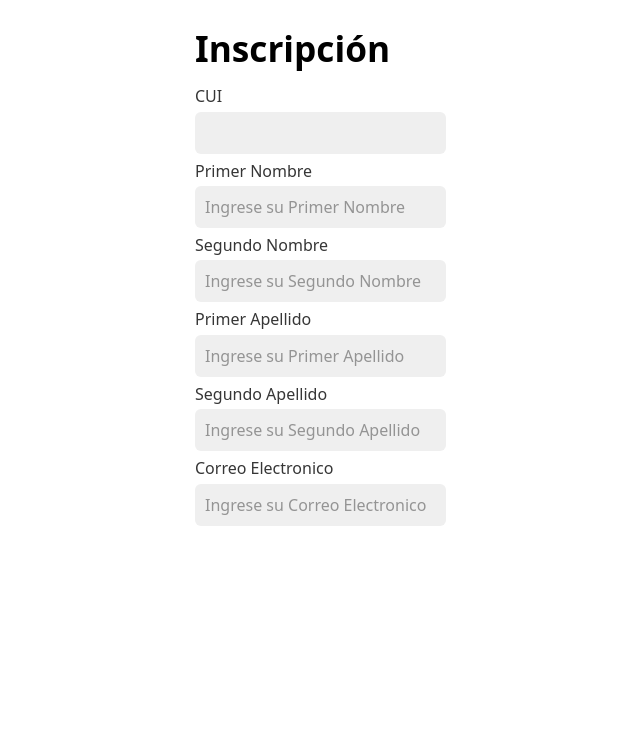
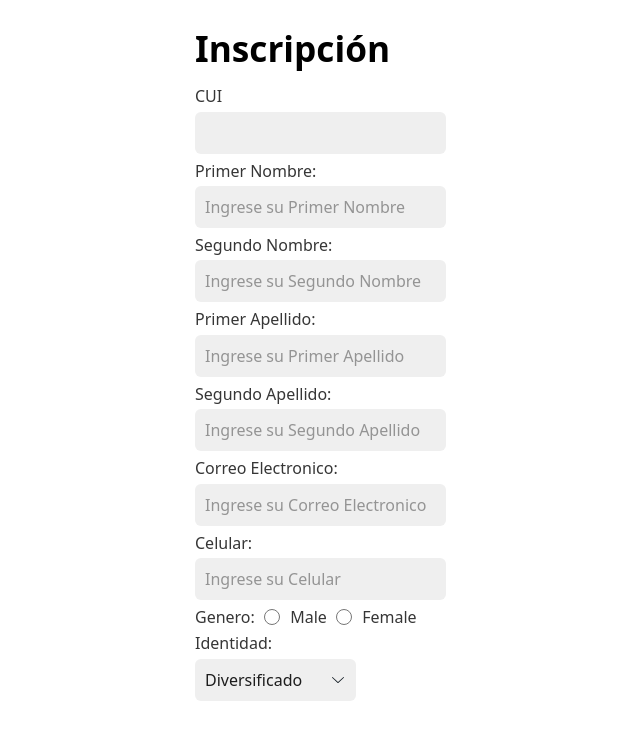
Before and after one commit to PabloMuralles/login_test, a PHP site: page /inscription.php in a window 1280 px wide. Shown: the top 740 px of the page, without its empty margins (45-685 px from the left). Run offline with PHP 8.4, Linux system fonts and the light colour scheme; data comes from the database, SQL or seed files in the repository; data that the repository does not hold is empty.

Commit message:
add the file CRUD to manage all the querys of the db and the drow down list it's conected with de db to get the values

```diff
--- /dev/null
+++ b/project/CRUD.php
@@ -0,0 +1,29 @@
+<?php
+
+function select_info($table, $fild, $comparison)
+{
+    $mysqli = require __DIR__ . "/database.php";
+
+    $sql = sprintf("SELECT * FROM $table WHERE $fild = '%s'"
+    , $mysqli->real_escape_string($comparison));
+
+    // $mysqli->close();
+
+    return $mysqli->query($sql);
+
+}
+
+function select_all_info($table)
+{
+    $mysqli = require __DIR__ . "/database.php";
+
+    $sql = sprintf("SELECT * FROM $table");
+
+    // $mysqli->close();
+
+    // $result = $mysqli->query($sql);
+
+    return $mysqli->query($sql);
+    // return $result->fetch_assoc();
+
+}
--- a/project/inscription.php
+++ b/project/inscription.php
@@ -1,12 +1,18 @@
 <?php
-    $mysqli = require __DIR__ . "/database.php";
+    // $mysqli = require __DIR__ . "/database.php";
+
+    // $cui = $_POST["cui"];
+
+    // $sql = sprintf("SELECT * FROM user WHERE cui = '%s'"
+    // , $mysqli->real_escape_string($cui));
+
+    // $result = $mysqli->query($sql);
+
+    require __DIR__ . "/CRUD.php";
 
     $cui = $_POST["cui"];
 
-    $sql = sprintf("SELECT * FROM user WHERE cui = '%s'"
-    , $mysqli->real_escape_string($cui));
-
-    $result = $mysqli->query($sql);
+    $result = select_info("user","cui",$cui);
 
     $user_exists = false;
 
@@ -34,7 +40,7 @@
         </div>
 
         <div>
-            <label for="primer_nombre">Primer Nombre</label>
+            <label for="primer_nombre">Primer Nombre:</label>
             <?php if ($user_exists): ?>
                 <input type="text" id="primer_nombre" name="cui" value="<?= htmlspecialchars($user_data[1] ?? "") ?>" >
             <?php else :  ?>
@@ -43,7 +49,7 @@
         </div>
 
         <div>
-            <label for="segundo_nombre">Segundo Nombre</label>
+            <label for="segundo_nombre">Segundo Nombre:</label>
             <?php if ($user_exists): ?>
                 <input type="text" id="segundo_nombre" name="segundo_nombre" value="<?= htmlspecialchars($user_data[2] ?? "") ?>" >
             <?php else :  ?>
@@ -52,7 +58,7 @@
         </div>
 
         <div>
-            <label for="primer_apellido">Primer Apellido</label>
+            <label for="primer_apellido">Primer Apellido:</label>
             <?php if ($user_exists): ?>
                 <input type="text" id="primer_apellido" name="primer_apellido" value="<?= htmlspecialchars($user_data[3] ?? "") ?>" >
             <?php else :  ?>
@@ -61,7 +67,7 @@
         </div>
 
         <div>
-            <label for="segundo_apellido">Segundo Apellido</label>
+            <label for="segundo_apellido">Segundo Apellido:</label>
             <?php if ($user_exists): ?>
                 <input type="text" id="segundo_apellido" name="segundo_apellido" value="<?= htmlspecialchars($user_data[4] ?? "") ?>" >
             <?php else :  ?>
@@ -70,7 +76,7 @@
         </div>
 
         <div>
-            <label for="email">Correo Electronico</label>
+            <label for="email">Correo Electronico:</label>
             <?php if ($user_exists): ?>
                 <input type="text" id="email" name="email" value="<?= htmlspecialchars($user_data[5] ?? "") ?>" >
             <?php else :  ?>
@@ -78,6 +84,34 @@
             <?php endif; ?>
         </div>
 
+        <div>
+            <label for="celular">Celular:</label>
+            <?php if ($user_exists): ?>
+                <input type="text" id="celular" name="celular" value="<?= htmlspecialchars($user_data[6] ?? "") ?>" >
+            <?php else :  ?>
+                <input type="text" id="celular" name="celular" placeholder="Ingrese su Celular">
+            <?php endif; ?>
+        </div>
+
+        <div>
+            <label for="gender">Genero:</label>
+            <input type="radio" id="gender1" name="gender" value="Male" > Male
+            <input type="radio" id="gender2" name="gender" value="Male" > Female
+
+        </div>
+
+        <div>
+            <?php $identidad = select_all_info("identidad_cultural") ?>
+            <label for="identidad">Identidad:</label>
+            <select name="identidad" id="identidad">
+                <?php  foreach ($identidad as $value){ ?>
+                    <option value="<?php echo $value["id"]; ?> "> <?php echo $value["nombre"]; ?>  </option>
+                <?php } ?>
+            </select>
+        </div>
+
+
+
 
 
     </form>
```
